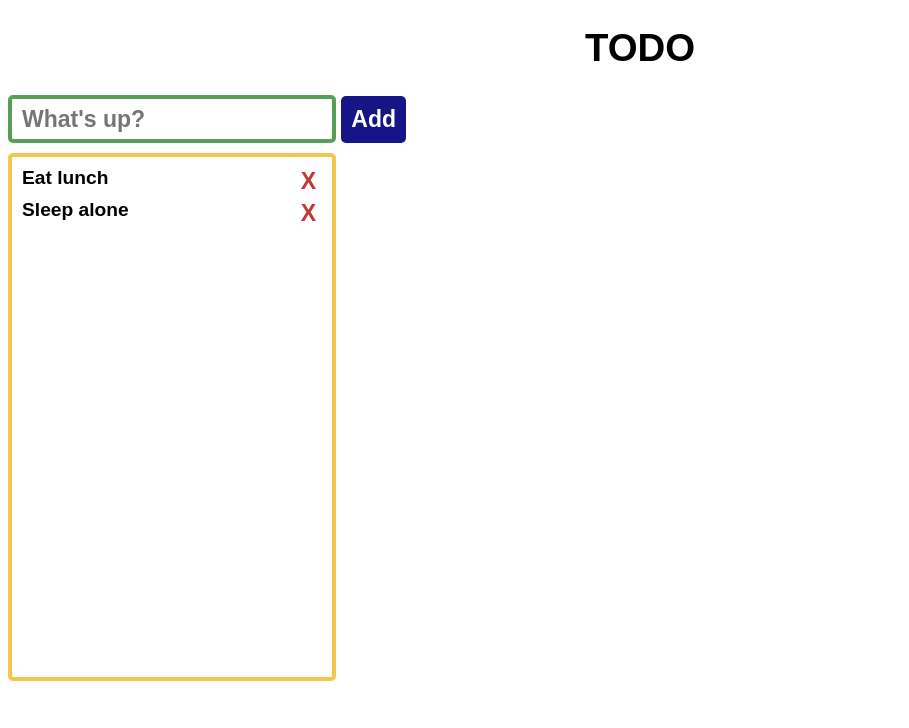
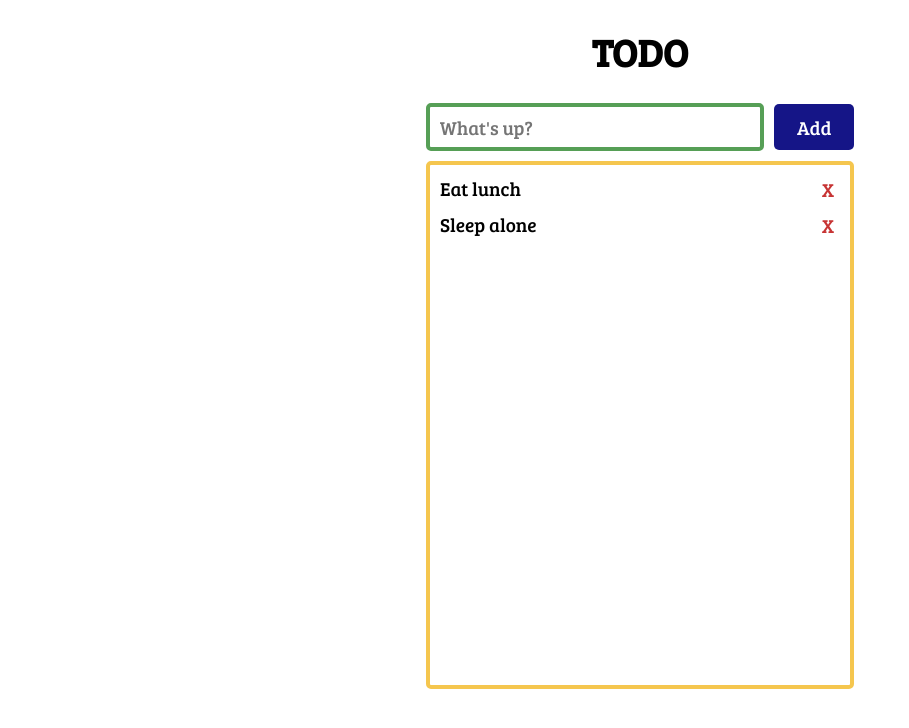
Before and after one commit to mhaidarhanif/todo-prototype, a plain HTML site: page index.html in a window 1280 px wide. Shown: the whole page, without its empty margins (0-909 px from the left). Drawn offline with Linux system fonts and the light colour scheme.

Commit message:
Refine layout with flexbox

```diff
--- a/index.css
+++ b/index.css
@@ -1,29 +1,56 @@
+html,
+body {
+    height: 100%;
+}
+
+body {
+    margin: 0;
+}
+
 body {
     font-family: sans-serif;
     font-size: 1.2em;
-    font-weight: bold;
 }
 
 input {
-    font-size: 1.2em;
-    font-weight: bold;
+    font-size: 1em;
 }
 
-.title {
-    text-align: center;
+h1,
+h2,
+h3,
+h4,
+h5,
+h6,
+li,
+input {
+    font-family: "Bree Serif"
 }
 
+.app {
+    display: flex;
+    align-items: center;
+    flex-direction: column;
+}
+
+.row {
+    width: auto;
+}
+
+.title {}
+
 .todo-input {
-    width: 300px;
-    height: 20px;
     border: 4px solid rgb(86, 159, 86);
     border-radius: 5px;
     padding: 10px;
+    width: 310px;
+    height: 20px;
 }
 
 .todo-add {
+    width: 80px;
     padding: 10px;
-    margin: 0;
+    margin-left: 5px;
     color: white;
     background: rgb(21, 21, 135);
     border: none;
@@ -32,7 +59,7 @@ input {
 }
 
 .todo-section {
-    width: 300px;
+    width: 400px;
     min-height: 500px;
     margin-top: 10px;
     border: 4px solid rgb(245, 198, 78);
@@ -52,7 +79,6 @@ input {
 
 .todo-delete {
     color: rgb(199, 52, 52);
-    font-weight: bold;
     border: none;
     background: none;
     cursor: pointer;
--- a/index.html
+++ b/index.html
@@ -7,22 +7,23 @@
     <meta http-equiv="X-UA-Compatible" content="ie=edge">
     <title>Todo App</title>
 
+    <link href="https://fonts.googleapis.com/css?family=Bree+Serif" rel="stylesheet">
     <link rel="stylesheet" href="./index.css">
 </head>
 
 <body>
 
-    <div>
-        <header>
+    <div class="app">
+        <header class="row todo-header">
             <h1 class="title">TODO</h1>
         </header>
 
-        <form>
+        <form class="row todo-form">
             <input class="todo-input" type="text" placeholder="What's up?">
             <input class="todo-add" type="button" value="Add">
         </form>
 
-        <section class="todo-section">
+        <section class="row todo-section">
             <ul class="todo-list">
                 <li class="todo-item">
                     Eat lunch
```
